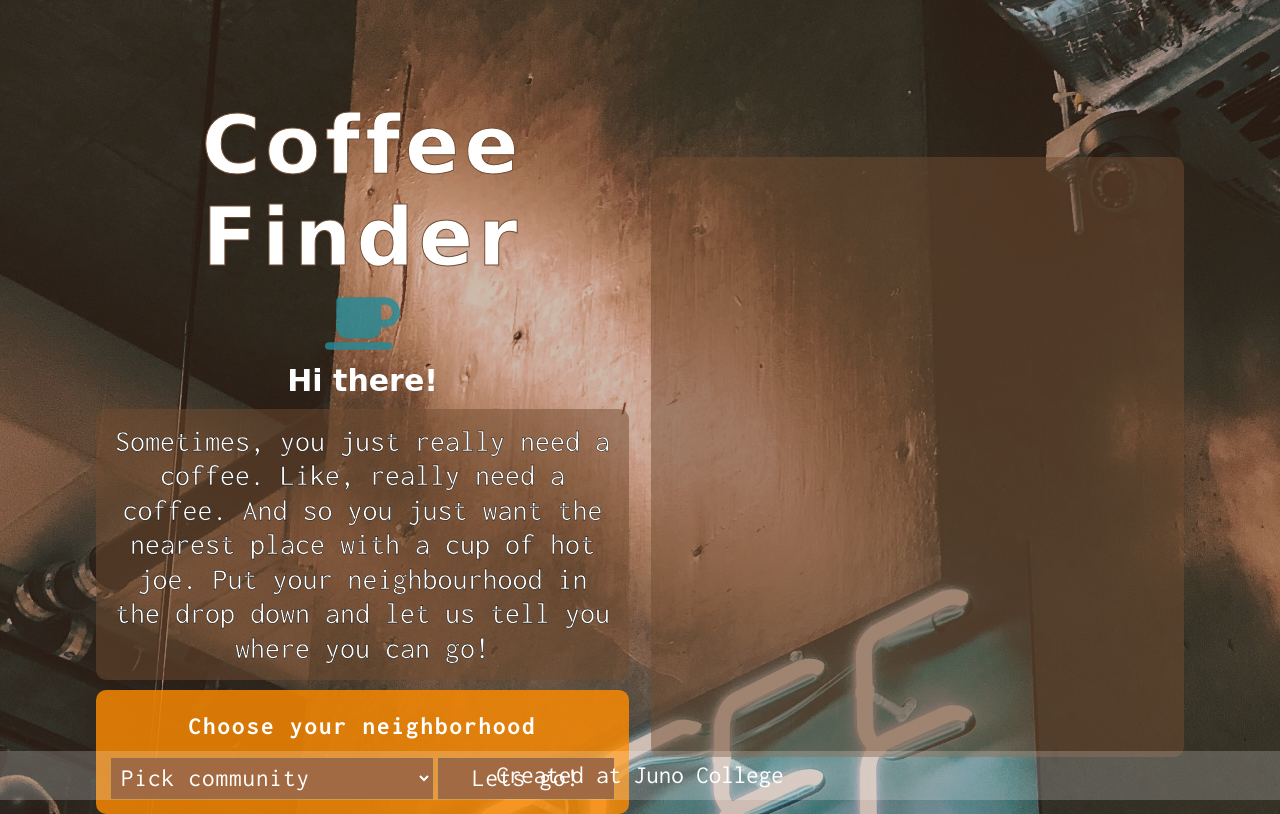
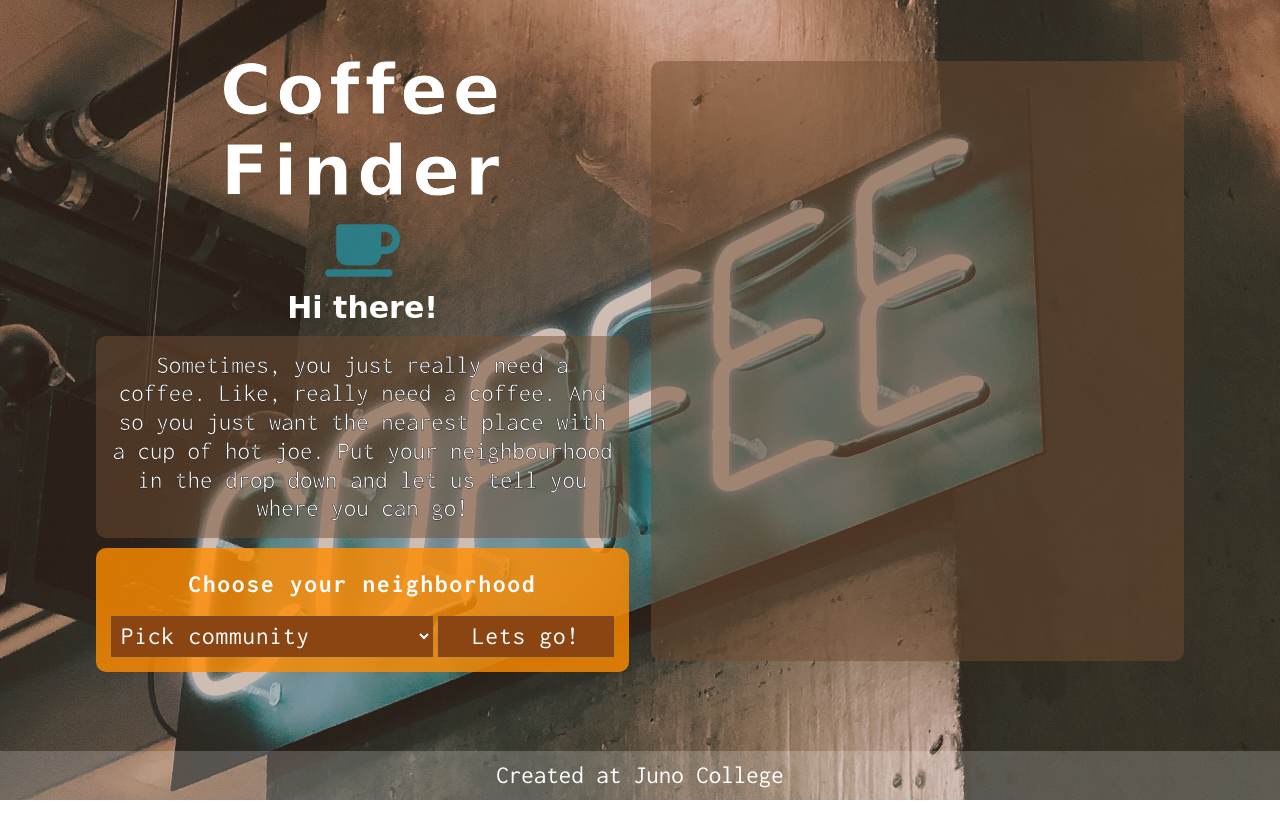
Before and after one commit to coffeeFinder/Coffee-Finder-App, a plain HTML site: page index.html in a window 1280 px wide. Drawn offline with Linux system fonts and the light colour scheme; a web font is replaced by a local one.

Commit message:
fix to laptop desktop view

```diff
--- a/styles/scss/_mediaQueries.scss
+++ b/styles/scss/_mediaQueries.scss
@@ -1,16 +1,17 @@
 @media (min-width: 1050px) {
     main {
+        width: 90%;
         display: flex;
         justify-content: space-between;
         align-items: center;
-        padding-top: 100px;
+        padding-top: 50px;
         section {
             width: 49%;
         }
     }
 
     h1 {
-    font-size: 8rem;
+    font-size: 7rem;
     padding-top: 0;
     }
 
@@ -19,9 +20,12 @@
     }
 
     h2,
-    h3,
+    h3 {
+        font-size: 3rem;
+    }
+
     p {
-        font-size: 3rem;
+        font-size: 2.5rem;
     }
 
     form label,
```
Also changed, not shown: styles/styles.css.
